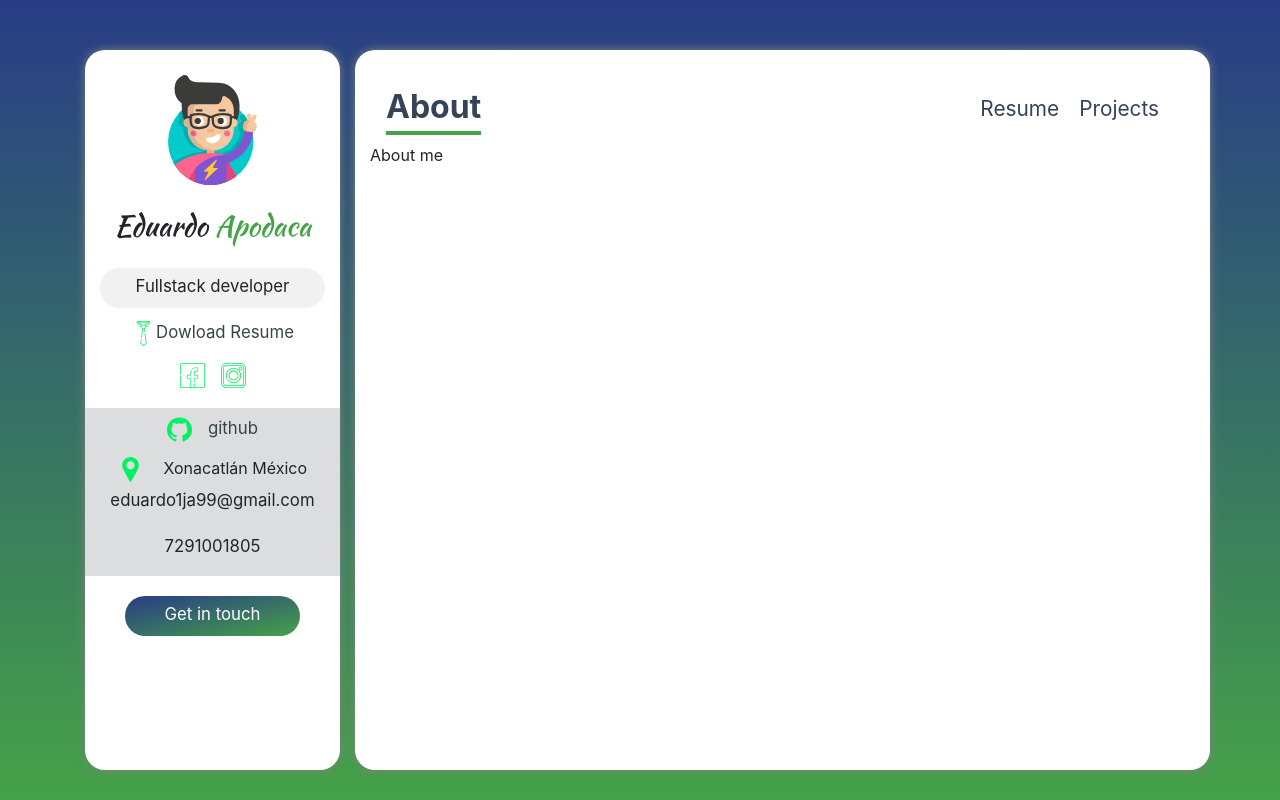
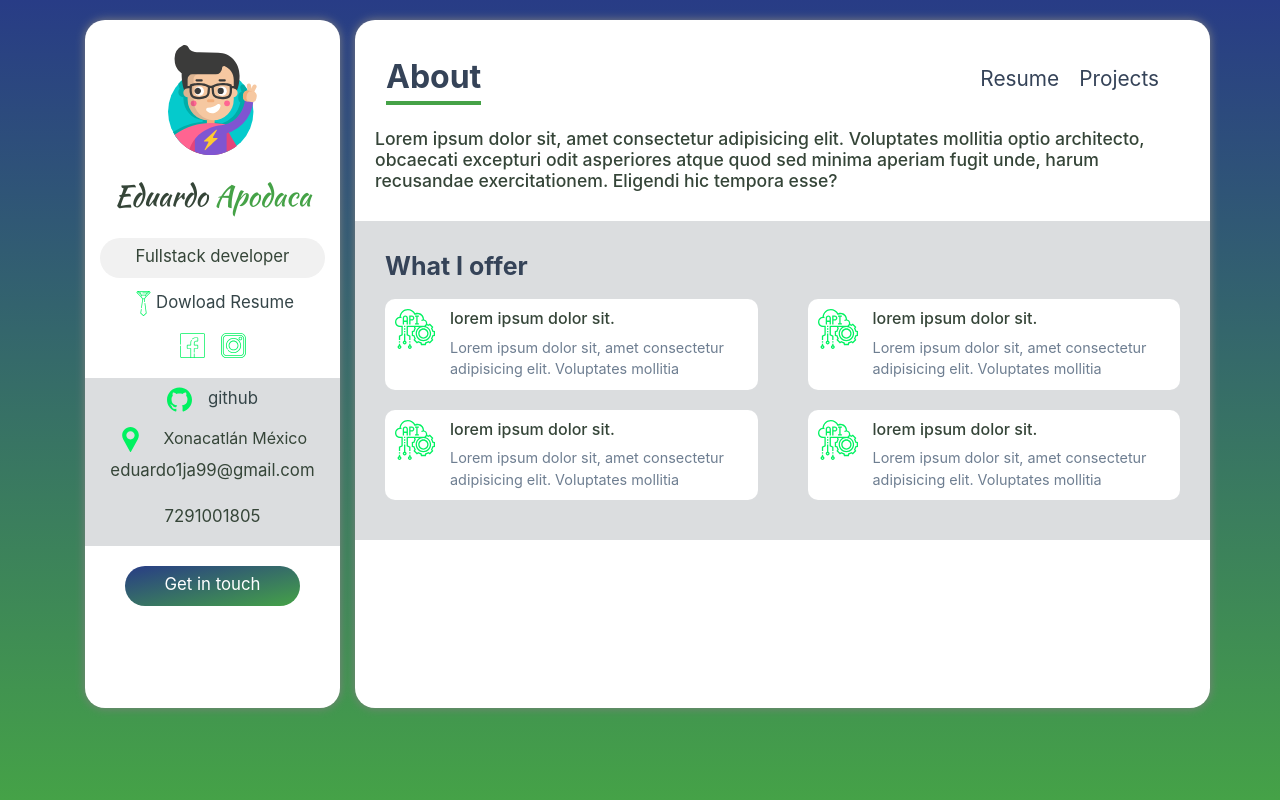
Before and after one commit to eduardo99ja/apodaca-portfolio, a React (Create React App) app: page / in a window 1280 px wide. Built offline with nearby package versions, Linux system fonts and the light colour scheme.

Commit message:
about component design

```diff
--- a/src/App.js
+++ b/src/App.js
@@ -14,8 +14,8 @@ function App() {
   return (
     <Router>
       <div className='app'>
-        <div className='container'>
-          <div className='row'>
+        <div className='container app__container'>
+          <div className='row app__row'>
             <div className='col-lg-3 '>
               <Sidebar />
             </div>
--- a/src/components/About.js
+++ b/src/components/About.js
@@ -1,11 +1,52 @@
 import React from 'react'
+import api from '../assets/icons/api.svg'
+import SkillCard from './SkillCard'
 
+const skills = [
+  {
+    icon: api,
+    title: 'lorem ipsum dolor sit.',
+    about:
+      'Lorem ipsum dolor sit, amet consectetur adipisicing elit. Voluptates mollitia',
+  },
+  {
+    icon: api,
+    title: 'lorem ipsum dolor sit.',
+    about:
+      'Lorem ipsum dolor sit, amet consectetur adipisicing elit. Voluptates mollitia',
+  },
+  {
+    icon: api,
+    title: 'lorem ipsum dolor sit.',
+    about:
+      'Lorem ipsum dolor sit, amet consectetur adipisicing elit. Voluptates mollitia',
+  },
+  {
+    icon: api,
+    title: 'lorem ipsum dolor sit.',
+    about:
+      'Lorem ipsum dolor sit, amet consectetur adipisicing elit. Voluptates mollitia',
+  },
+]
 const About = () => {
-    return (
-        <div>
-            About me
+  return (
+    <div className='about'>
+      <h6 className='about__intro'>
+        Lorem ipsum dolor sit, amet consectetur adipisicing elit. Voluptates
+        mollitia optio architecto, obcaecati excepturi odit asperiores atque
+        quod sed minima aperiam fugit unde, harum recusandae exercitationem.
+        Eligendi hic tempora esse?
+      </h6>
+      <div className='container about__container'>
+        <h6 className='about__heading'>What I offer</h6>
+        <div className='row'>
+          {skills.map(skill => (
+            <SkillCard skill={skill} />
+          ))}
         </div>
-    )
+      </div>
+    </div>
+  )
 }
 
 export default About
--- /dev/null
+++ b/src/components/SkillCard.js
@@ -0,0 +1,15 @@
+import React from 'react'
+
+const SkillCard = ({skill:{icon,title,about}}) => (
+  <div className='col-lg-6'>
+    <div className='skill-card'>
+      <img src={icon} alt='icon' className='skill-card__icon' />
+      <div className='skill-card__body'>
+        <h6 className='skill-card__title'>{title}</h6>
+        <p className='skill-card__content'>{about}</p>
+      </div>
+    </div>
+  </div>
+)
+
+export default SkillCard
--- a/src/index.css
+++ b/src/index.css
@@ -3,6 +3,7 @@
 body {
   background-image: linear-gradient(#283c86, #45a247);
   background-attachment: fixed;
+  color: #354538;
 }
 a {
   text-decoration: none;
@@ -12,11 +13,11 @@ a:hover {
   text-decoration: none;
   color: #000;
 }
-.container {
-  margin-top: 50px;
+.app__container {
+  margin-top: 20px;
 }
-.row {
-  height: 90vh;
+.app__row {
+  height: 86vh;
 }
 
 .app__main-content {
@@ -74,53 +75,95 @@ a:hover {
 }
 
 .sidebar__email {
-  background-image: linear-gradient(to right bottom,#283c86, #45a247);
+  background-image: linear-gradient(to right bottom, #283c86, #45a247);
   border-radius: 30px;
   color: #fff;
   margin: 15px 25px 0px;
   cursor: pointer;
   transition: all 3s linear;
 }
-.sidebar__email:hover{
-    background-image: linear-gradient(to right bottom, #45a247,#283c86);
+.sidebar__email:hover {
+  background-image: linear-gradient(to right bottom, #45a247, #283c86);
 }
 
 .sidebar__github:hover,
-.sidebar__resume:hover{
-    background-color: #f1f1f1;
-    color: #000;
+.sidebar__resume:hover {
+  background-color: #f1f1f1;
+  color: #000;
 }
 
-@media(max-width:991px){
-    .app__main-content{
-        margin: 30px 0;
-    }
+@media (max-width: 991px) {
+  .app__main-content {
+    margin: 30px 0;
+  }
 }
-
 
 /* navbar */
 
-
-.navbar__items{
+.navbar__items {
   display: flex;
 }
-.navbar__active{
+.navbar__active {
   font-size: 2rem;
   font-weight: 700;
   color: #354358;
   border-bottom: 4px solid #45a247;
 }
 
-.navbar__item{
+.navbar__item {
   margin-right: 20px;
   text-decoration: none;
   color: #354358;
   font-size: 1.3rem;
   cursor: pointer;
 }
-.navbar__item:hover{
+.navbar__item:hover {
   background: -webkit-linear-gradient(#283c86, #45a247);
   background-clip: text;
   -webkit-background-clip: text;
   -webkit-text-fill-color: transparent;
 }
+
+/* about */
+
+.about {
+  padding: 20px;
+  margin: -35px;
+}
+.about__intro {
+  font-size: 1.1rem;
+  padding: 20px;
+  margin: 10px 0;
+}
+.about__container {
+  background-color: #dbdddf;
+  padding: 30px 20px;
+}
+
+.about__heading {
+  font-size: 25px;
+  font-weight: 700;
+  color: #354358;
+  margin-left: 10px;
+}
+/* skill-card */
+.skill-card {
+  background-color: #fff;
+  margin: 10px;
+  padding: 10px;
+  display: flex;
+  font-display: row;
+  border-radius: 10px;
+}
+.skill-card__icon {
+  widows: 40px;
+  height: 40px;
+}
+.skill-card__body{
+  margin-left: 15px;
+}
+.skill-card__content{
+  margin: 0;
+  font-size: 0.9rem;
+  color: #6e7e91;
+}
```
